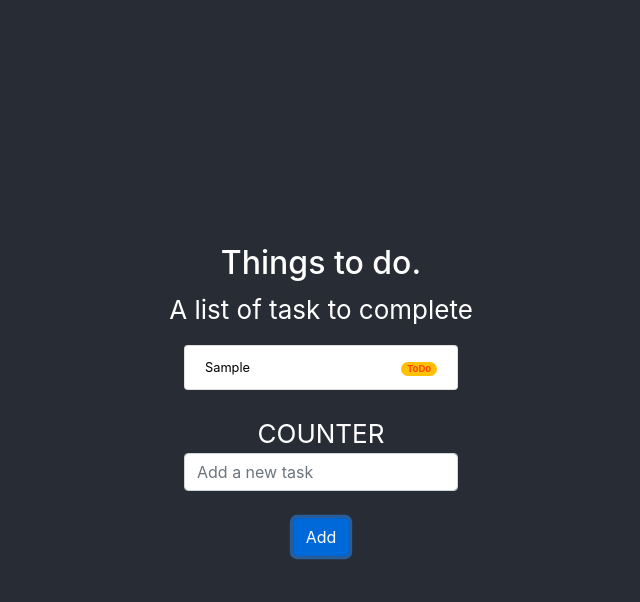
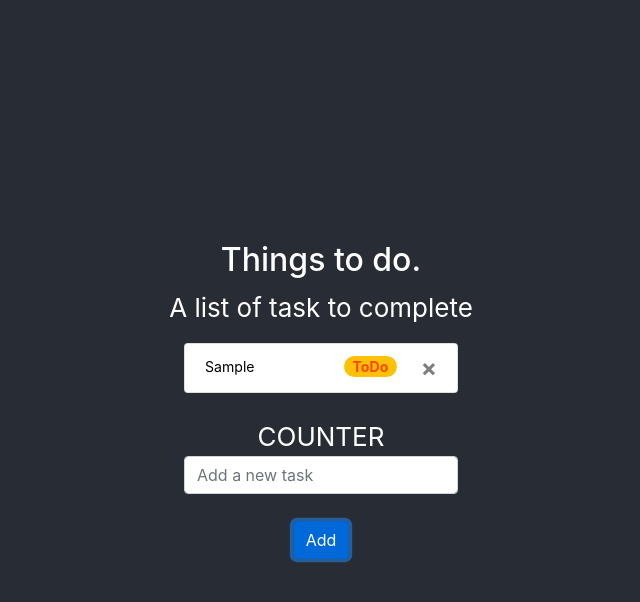
Before and after one commit to Balazs-D/Todo-list-two, a React app: page / in a window 1280 px wide. Both pictures are taken after typing "Sample" into the empty fields and a click on the button "Add". Shown: the whole page, without its empty margins (319-959 px from the left). Built offline with nearby package versions, Linux system fonts and the light colour scheme.

Commit message:
delete items

```diff
--- a/src/components/Items.js
+++ b/src/components/Items.js
@@ -22,7 +22,10 @@ export default function Items(props) {
             >
               {item.status ?  'Done' : 'ToDo'}
             </span>
-          </div>
+
+<span
+onClick={() => props.onDelete(item.id)}
+className="close ml-4">&times;</span>          </div>
         </div>
       ))}
     </div>
--- a/src/components/Todo.js
+++ b/src/components/Todo.js
@@ -21,29 +21,16 @@ export default class Todo extends Component {
     localStorage.setItem('todo-app', JSON.stringify(items));
   }
 
-  // handleSubmit = event => {
-  //
 
-  //   const newItem = {
-  //     id: Date.now(),
-  //     text: this.state.newItem.trim(),
-  //     status: false,
-  //   }
 
-  //   if (newItem !== '')
-  //     this.setState(prevState => ({
-  //       items: [...prevState.items, newItem],
-  //       newItem: ''
-  //     }));
-  // };
 
-  handleChange = event => {
+  handleChange = (event) => {
     this.setState({
       newItem: event.target.value
     });
   };
 
-  handleSubmit = event => {
+  handleSubmit = (event) => {
     // prevent default - no page reload
     event.preventDefault();
     // set the new item to add to array
@@ -62,7 +49,7 @@ export default class Todo extends Component {
       }));
   };
 
-  handleStatus = id => {
+  handleStatus = (id) => {
     console.log(`Status Changing ${id}`);
     const items = this.state.items.map(item => {
       if (item.id === id) {
@@ -73,10 +60,25 @@ export default class Todo extends Component {
     this.setState({ items });
   };
 
+  handleDelete = (id) => {
+    console.log(`Deleting item ${id}`)
+
+    const items = this.state.items.filter(
+      item => item.id !== id
+    );
+
+    this.setState({items})
+
+    }
+
+
+
   render() {
     return (
       <div>
-        <Items onStatus={this.handleStatus} items={this.state.items} />
+        <Items onStatus={this.handleStatus}
+                onDelete={this.handleDelete}
+                items={this.state.items} />
 
         <Counter />
         <form onSubmit={this.handleSubmit}>
--- a/src/styles/Items.scss
+++ b/src/styles/Items.scss
@@ -2,13 +2,14 @@
     color: black;
     display: flex;
     align-content: center;
-    font-size: 1vw;
+    font-size: 1.1vw;
 
 }
 
 .badge {
 
-    color: orangered,
+    color: orangered;
+    font-size: 1.1vw;
 
 }
 
```
